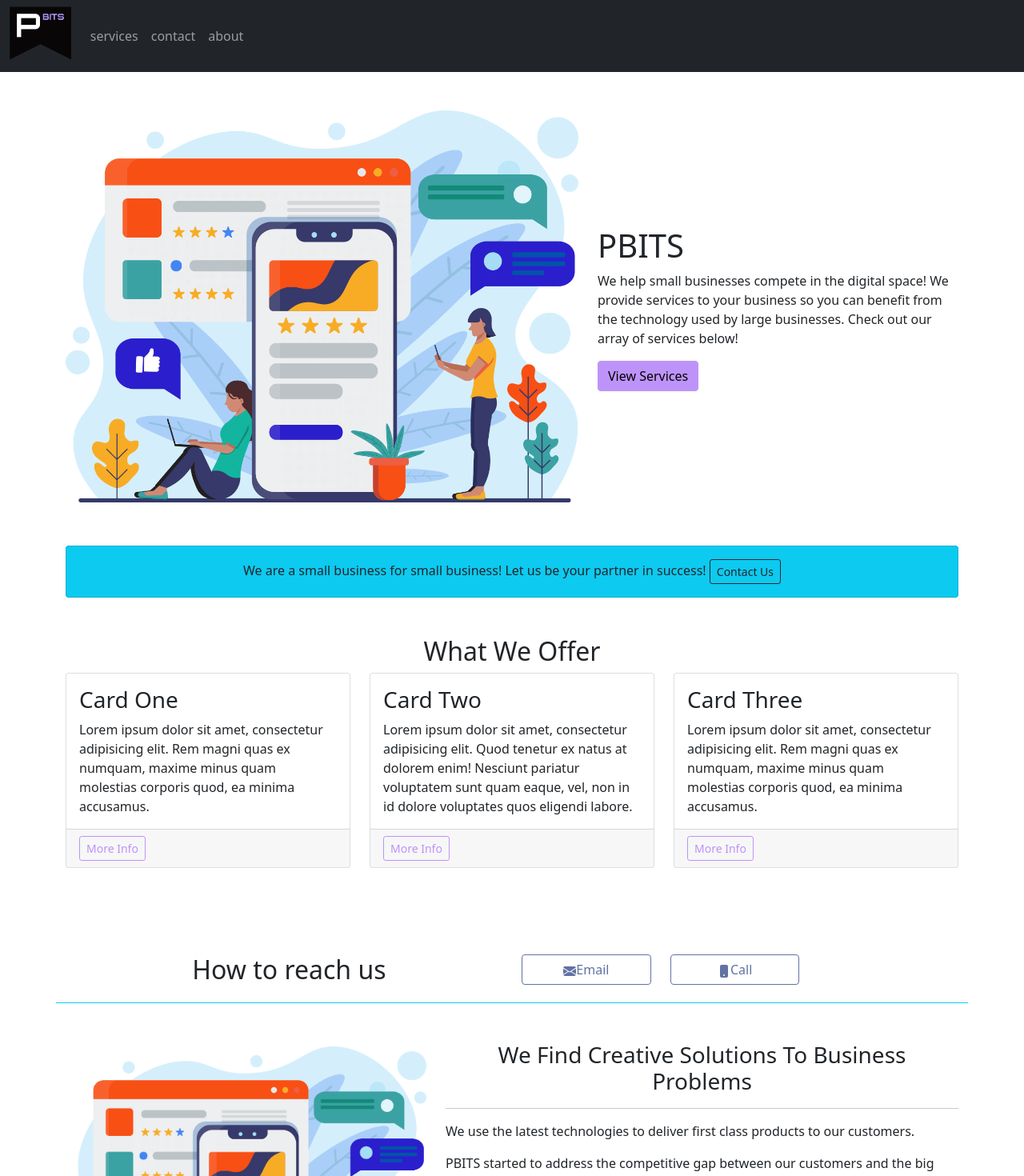
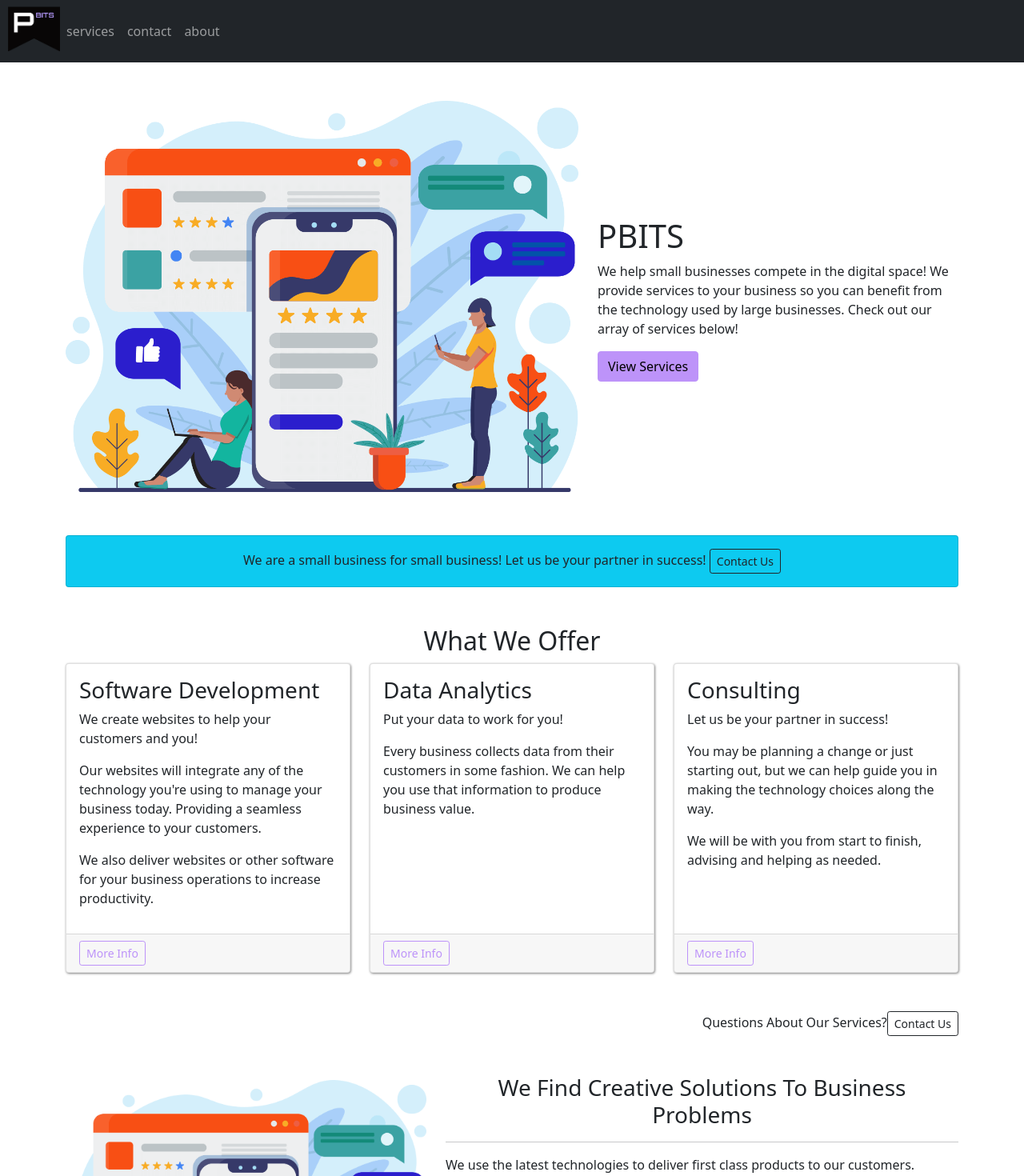
Before and after one commit to TenGallonTechnology/TenGallon.tech, a Next.js app: page / in a window 1280 px wide. Shown: the top 1470 px of the page at 80% size. Built offline with nearby package versions, Linux system fonts and the light colour scheme.

Commit message:
adds services

```diff
--- a/components/Header.js
+++ b/components/Header.js
@@ -3,7 +3,6 @@ import Image from "next/image";
 import Link from "next/link";
 import { useRouter } from "next/router";
 
-import Container from "react-bootstrap/Container";
 import Navbar from "react-bootstrap/Navbar";
 import Nav from "react-bootstrap/Nav";
 
@@ -15,28 +14,27 @@ export const Header = () => {
     <>
       <Head>
         <title>PBITS</title>
-        <meta name="description" content="Generated by create next app" />
+        <meta
+          name="description"
+          content="A software company for small to medium businesses"
+        />
         <meta charset="utf-8" />
         <meta name="viewport" content="width=device-width, initial-scale=1" />
         <link rel="icon" href="/pbits.ico" />
       </Head>
 
-      <Navbar
-        className="sticky-top container-fluid"
-        bg="dark"
-        variant="dark"
-        expand="lg"
-      >
-        <Navbar.Brand style={{ width: "6vw", padding: "0px" }}>
+      <Navbar bg="dark" variant="dark" expand="md">
+        <div style={{ width: "65px", marginLeft: "10px" }}>
           <Image src={logo} alt="PBITS" />
-        </Navbar.Brand>
+        </div>
+
         <Navbar.Toggle
           className="navbar-toggler-right"
           aria-controls="basic-navbar-nav"
         />
 
         <Navbar.Collapse id="basic-navbar-nav">
-          <Nav>
+          <Nav className="text-end me-2">
             <Link href="#services" passHref>
               <a
                 className={
@@ -49,7 +47,7 @@ export const Header = () => {
               </a>
             </Link>
 
-            <Link href="#contact" className="nav-item nav-link" passHref>
+            <Link href="#contact" passHref>
               <a
                 className={
                   router.pathname.includes("contact")
@@ -61,7 +59,7 @@ export const Header = () => {
               </a>
             </Link>
 
-            <Link href="#about" className="nav-item nav-link" passHref>
+            <Link href="#about" passHref>
               <a
                 className={
                   router.pathname.includes("#about")
--- a/pages/index.js
+++ b/pages/index.js
@@ -44,21 +44,28 @@ export default function Home() {
             </div>
           </div>
           <div>
-            <Row>
+            <Row id="services">
               <Col>
                 <h2 className="text-center">What We Offer</h2>
               </Col>
             </Row>
 
-            <div className="row" id="services">
+            <div className="row">
               <div className="col-md-4 mb-5">
                 <div className="card h-100 grow">
                   <div className="card-body">
-                    <h3 className="card-title">Card One</h3>
+                    <h3 className="card-title">Software Development</h3>
                     <p className="card-text">
-                      Lorem ipsum dolor sit amet, consectetur adipisicing elit.
-                      Rem magni quas ex numquam, maxime minus quam molestias
-                      corporis quod, ea minima accusamus.
+                      We create websites to help your customers and you!
+                    </p>
+                    <p>
+                      Our websites will integrate any of the technology you're
+                      using to manage your business today. Providing a seamless
+                      experience to your customers.
+                    </p>
+                    <p>
+                      We also deliver websites or other software for your
+                      business operations to increase productivity.
                     </p>
                   </div>
                   <div className="card-footer">
@@ -71,12 +78,12 @@ export default function Home() {
               <div className="col-md-4 mb-5">
                 <div className="card h-100 grow">
                   <div className="card-body">
-                    <h3 className="card-title">Card Two</h3>
-                    <p className="card-text">
-                      Lorem ipsum dolor sit amet, consectetur adipisicing elit.
-                      Quod tenetur ex natus at dolorem enim! Nesciunt pariatur
-                      voluptatem sunt quam eaque, vel, non in id dolore
-                      voluptates quos eligendi labore.
+                    <h3 className="card-title">Data Analytics</h3>
+                    <p className="card-text">Put your data to work for you!</p>
+                    <p>
+                      Every business collects data from their customers in some
+                      fashion. We can help you use that information to produce
+                      business value.
                     </p>
                   </div>
                   <div className="card-footer">
@@ -89,11 +96,18 @@ export default function Home() {
               <div className="col-md-4 mb-5">
                 <div className="card h-100 grow">
                   <div className="card-body">
-                    <h3 className="card-title">Card Three</h3>
+                    <h3 className="card-title">Consulting</h3>
                     <p className="card-text">
-                      Lorem ipsum dolor sit amet, consectetur adipisicing elit.
-                      Rem magni quas ex numquam, maxime minus quam molestias
-                      corporis quod, ea minima accusamus.
+                      Let us be your partner in success!
+                    </p>
+                    <p>
+                      You may be planning a change or just starting out, but we
+                      can help guide you in making the technology choices along
+                      the way.
+                    </p>
+                    <p>
+                      We will be with you from start to finish, advising and
+                      helping as needed.
                     </p>
                   </div>
                   <div className="card-footer">
@@ -105,29 +119,15 @@ export default function Home() {
               </div>
             </div>
           </div>
-          <Row id="contact" className="mt-5 mb-5 outline-info-bottom">
-            <Col lg={6} sm={12} className="text-center">
-              <h2>How to reach us</h2>
-            </Col>
-            <Col lg={2} sm={4}>
-              <a
-                href="mailto:pbits@gmail.com"
-                className="btn btn-outline-secondary btn-block "
-              >
-                <EnvelopeFill />
-                Email
-              </a>
-            </Col>
-            <Col lg={2} sm={4}>
-              <a
-                href="tel:4708510317"
-                className="btn btn-outline-secondary btn-block"
-              >
-                <PhoneFill />
-                Call
+          <Row className="mb-5">
+            <Col className="text-end">
+              <span>Questions About Our Services?</span>
+              <a className="btn btn-sm btn-outline-dark" href="#contact">
+                Contact Us
               </a>
             </Col>
           </Row>
+
           <Row id="about" className="d-flex align-items-center">
             <Col lg={5}>
               <Image src={solutions} alt="" />
@@ -156,6 +156,29 @@ export default function Home() {
               <p>Contact us today for a free consultation!</p>
             </Col>
           </Row>
+          <Row id="contact" className="mt-5 mb-5 outline-info-top">
+            <Col lg={6} sm={12} className="text-center">
+              <h2>How to reach us</h2>
+            </Col>
+            <Col lg={2} sm={4}>
+              <a
+                href="mailto:pbits.online@gmail.com"
+                className="btn btn-outline-secondary btn-block "
+              >
+                <EnvelopeFill />
+                Email
+              </a>
+            </Col>
+            <Col lg={2} sm={4}>
+              <a
+                href="tel:4708510317"
+                className="btn btn-outline-secondary btn-block"
+              >
+                <PhoneFill />
+                Call
+              </a>
+            </Col>
+          </Row>
         </main>
       </Container>
       <Footer />
--- a/styles/globals.scss
+++ b/styles/globals.scss
@@ -20,22 +20,26 @@ $theme-colors: (
   "dark": $dark,
 );
 
-.outline-info-bottom {
+.outline-info-top {
   border-color: $info;
 
-  border-bottom-style: solid;
+  border-top-style: solid;
   border-width: 1px;
-
+  margin-top: 2vw;
   padding: 1vw;
 }
 
 .grow {
   transition: all 0.2s ease-in-out;
+  box-shadow: 0px 0px 0px grey;
+  -webkit-transition: box-shadow 0.15s ease-out;
+  box-shadow: 0.8px 0.9px 3px grey;
 }
 
 .grow:hover {
   border-color: $primary;
   transform: scale(1.05);
+  box-shadow: 1px 8px 20px grey;
 }
 
 .btn-block {
```
